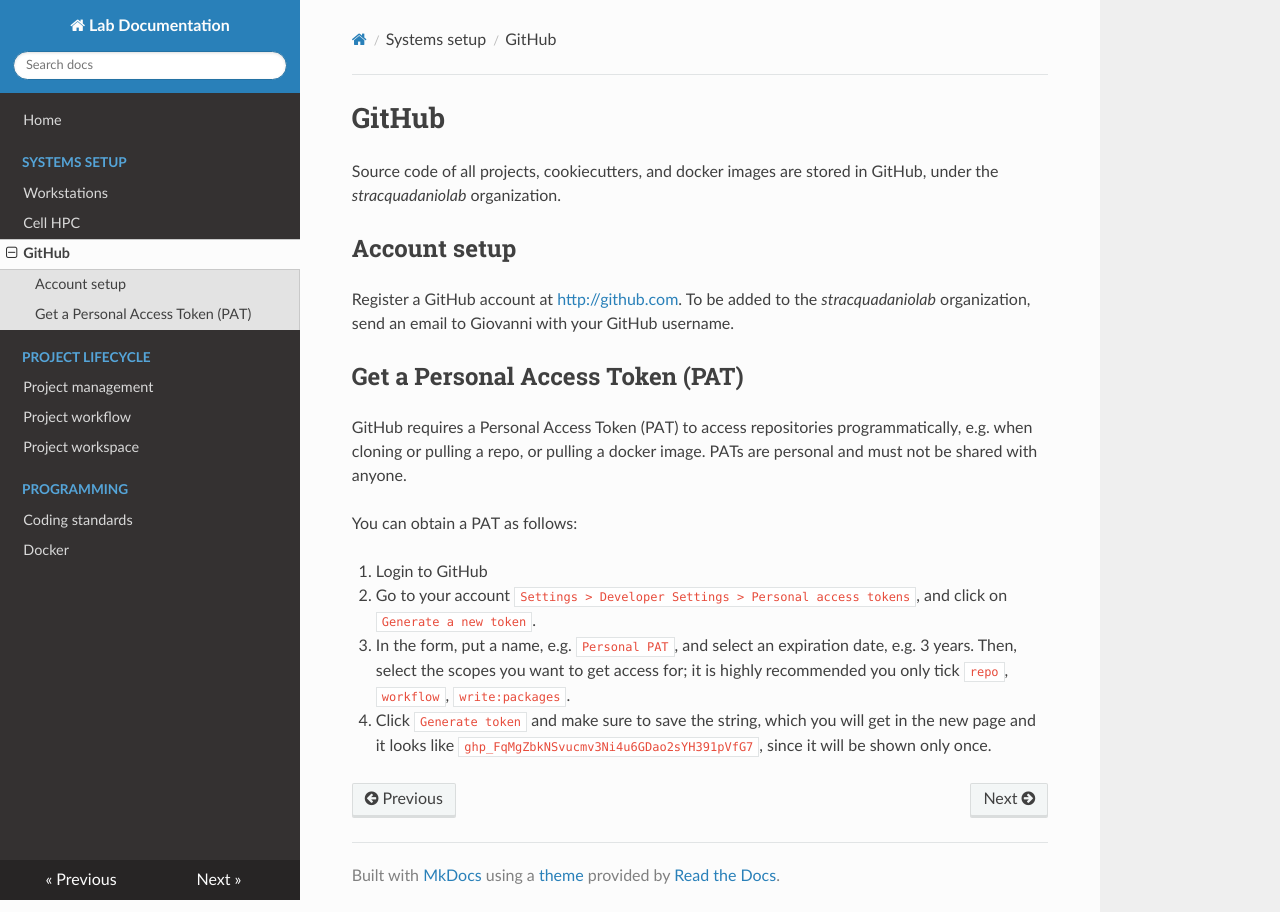
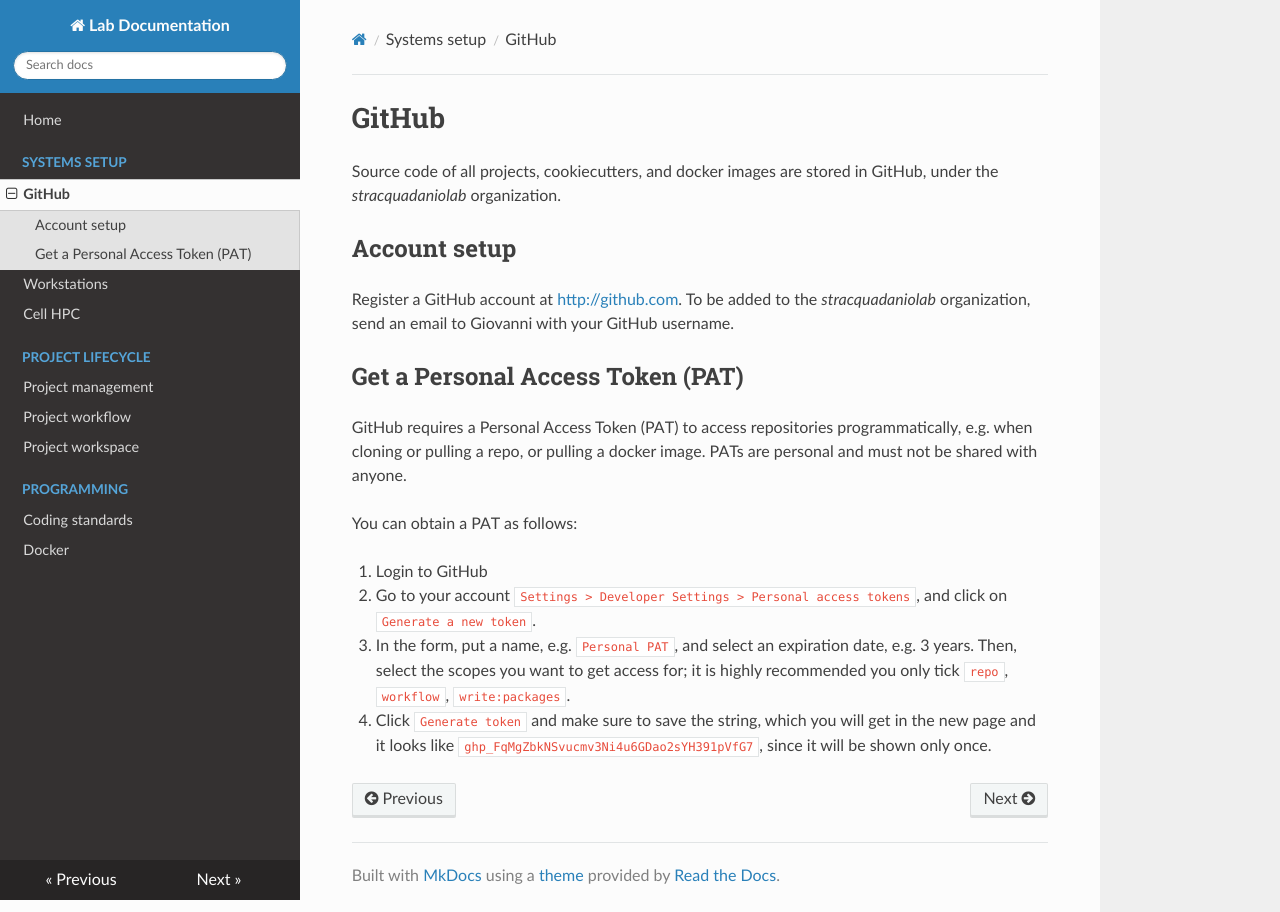
Before and after one commit to stracquadaniolab/docs, an MkDocs documentation site: the page built from docs/systems-setup/github.md, in a window 1280 px wide. Built offline with MkDocs 1.6.1, drawn with Linux system fonts in a browser that asks for light colours; nearby versions of some CDN libraries; some of the changed lines change nothing that is shown.

Commit message:
fix: toc order

```diff
--- a/mkdocs.yml
+++ b/mkdocs.yml
@@ -2,9 +2,9 @@
 nav:
     - 'Home': 'index.md'
     - 'Systems setup':
+          - 'GitHub' : './systems-setup/github.md'
           - 'Workstations': './systems-setup/workstation.md'
           - 'Cell HPC': './systems-setup/hpc-cell.md'
-          - 'GitHub' : './systems-setup/github.md'
 
     - 'Project Lifecycle':
           - 'Project management': './projects-lifecycle/project-management.md'
```
